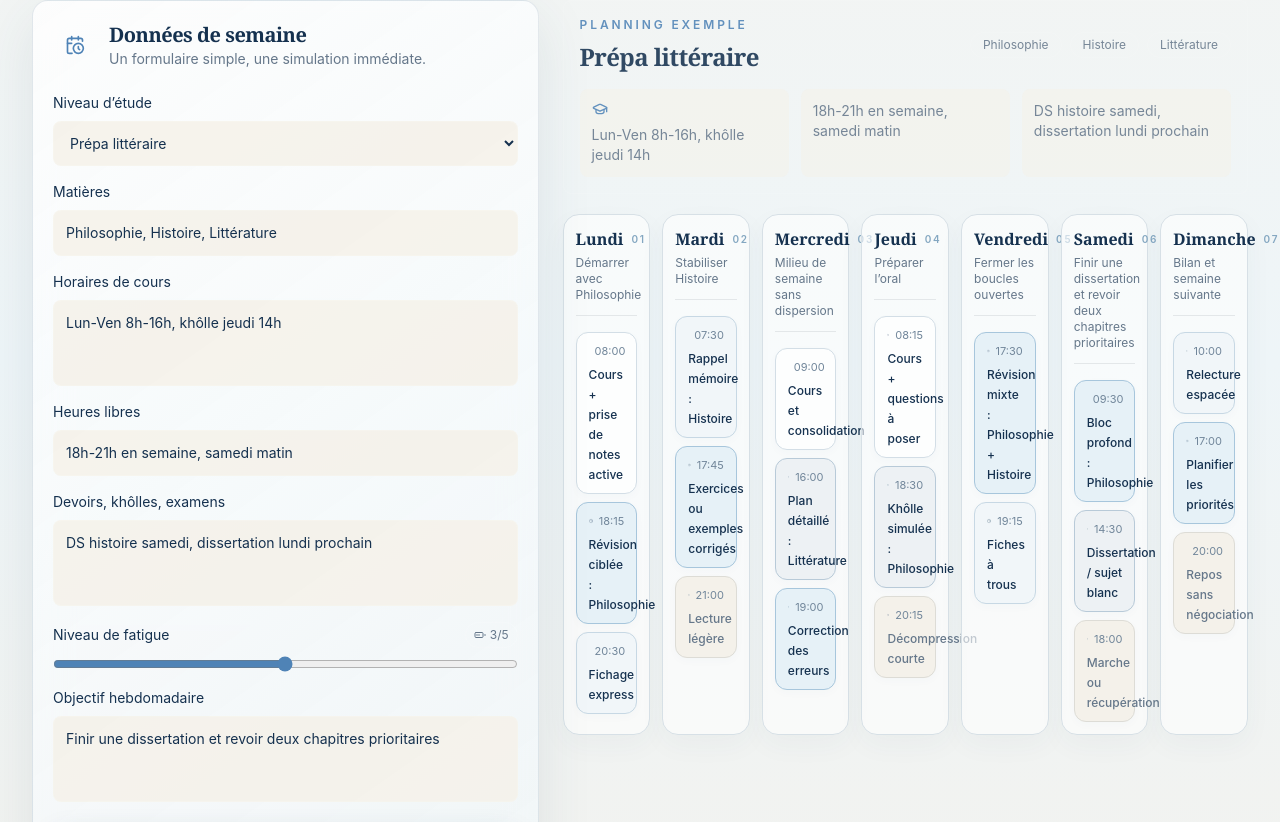
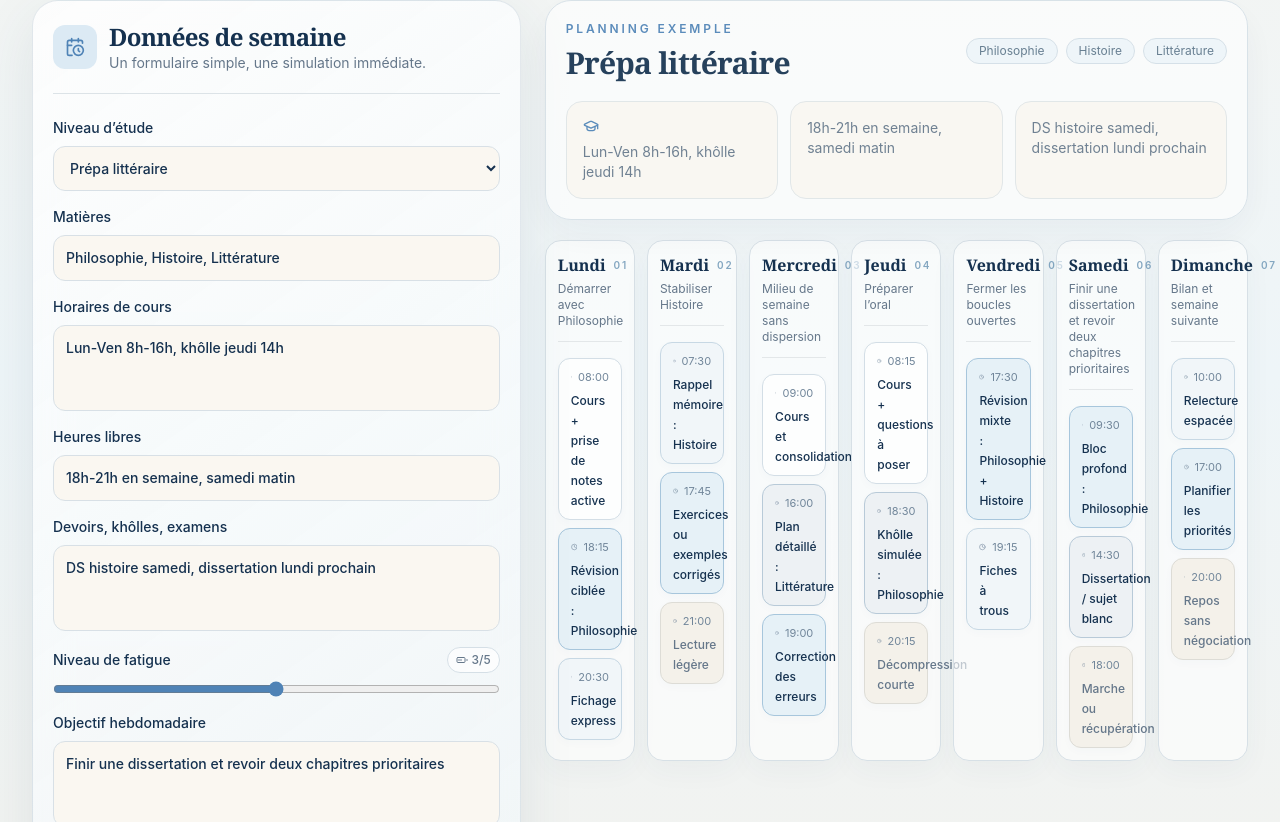
Before and after one commit to kevo13-web/Menta-Prepa-, a Next.js app: page /planning in a window 1280 px wide. Shown: the part 558-1380 px from the top of the page. Built offline with nearby package versions, Linux system fonts and the light colour scheme.

Commit message:
Polish planning workspace with light editorial styling

```diff
--- a/components/PlanningGenerator.tsx
+++ b/components/PlanningGenerator.tsx
@@ -8,15 +8,10 @@ import { GlassCard } from "@/components/GlassCard";
 import { PremiumButton } from "@/components/PremiumButton";
 
 const levels = ["Lycée", "Prépa scientifique", "Prépa ECG", "Prépa littéraire", "Fac", "Droit"];
-
 const fallbackSubjects = ["Philosophie", "Mathématiques", "Histoire"];
 
 function parseSubjects(value: string) {
-  const subjects = value
-    .split(",")
-    .map((subject) => subject.trim())
-    .filter(Boolean);
-
+  const subjects = value.split(",").map((subject) => subject.trim()).filter(Boolean);
   return subjects.length > 0 ? subjects : fallbackSubjects;
 }
 
@@ -27,70 +22,44 @@ function buildSchedule(subjects: string[], fatigue: number, goal: string): DaySc
   const third = subjects[2] ?? subjects[1] ?? "Culture générale";
 
   return [
-    {
-      day: "Lundi",
-      focus: `Démarrer avec ${main}`,
-      blocks: [
+    { day: "Lundi", focus: `Démarrer avec ${main}`, blocks: [
       { time: "08:00", label: "Cours + prise de notes active", type: "cours" },
       { time: "18:15", label: `Révision ciblée : ${main}`, type: "revision" },
       { time: "20:30", label: lightMode ? "Repos cadré" : "Fichage express", type: lightMode ? "repos" : "fichage" },
-      ],
-    },
-    {
-      day: "Mardi",
-      focus: `Stabiliser ${second}`,
-      blocks: [
+    ]},
+    { day: "Mardi", focus: `Stabiliser ${second}`, blocks: [
       { time: "07:30", label: `Rappel mémoire : ${second}`, type: "fichage" },
       { time: "17:45", label: "Exercices ou exemples corrigés", type: "revision" },
       { time: "21:00", label: "Lecture légère", type: "repos" },
-      ],
-    },
-    {
-      day: "Mercredi",
-      focus: "Milieu de semaine sans dispersion",
-      blocks: [
+    ]},
+    { day: "Mercredi", focus: "Milieu de semaine sans dispersion", blocks: [
       { time: "09:00", label: "Cours et consolidation", type: "cours" },
       { time: "16:00", label: `Plan détaillé : ${third}`, type: "dissertation" },
       { time: "19:00", label: "Correction des erreurs", type: "revision" },
-      ],
-    },
-    {
-      day: "Jeudi",
-      focus: "Préparer l’oral",
-      blocks: [
+    ]},
+    { day: "Jeudi", focus: "Préparer l’oral", blocks: [
       { time: "08:15", label: "Cours + questions à poser", type: "cours" },
       { time: "18:30", label: `Khôlle simulée : ${main}`, type: "dissertation" },
       { time: "20:15", label: "Décompression courte", type: "repos" },
-      ],
-    },
-    {
-      day: "Vendredi",
-      focus: "Fermer les boucles ouvertes",
-      blocks: [
+    ]},
+    { day: "Vendredi", focus: "Fermer les boucles ouvertes", blocks: [
       { time: "17:30", label: `Révision mixte : ${subjects.slice(0, 2).join(" + ")}`, type: "revision" },
       { time: "19:15", label: "Fiches à trous", type: "fichage" },
-      ],
-    },
-    {
-      day: "Samedi",
-      focus: goal || "Bloc long de progression",
-      blocks: [
+    ]},
+    { day: "Samedi", focus: goal || "Bloc long de progression", blocks: [
       { time: "09:30", label: `Bloc profond : ${main}`, type: "revision" },
       { time: "14:30", label: "Dissertation / sujet blanc", type: "dissertation" },
       { time: "18:00", label: "Marche ou récupération", type: "repos" },
-      ],
-    },
-    {
-      day: "Dimanche",
-      focus: "Bilan et semaine suivante",
-      blocks: [
+    ]},
+    { day: "Dimanche", focus: "Bilan et semaine suivante", blocks: [
       { time: "10:00", label: "Relecture espacée", type: "fichage" },
       { time: "17:00", label: "Planifier les priorités", type: "revision" },
       { time: "20:00", label: "Repos sans négociation", type: "repos" },
-      ],
-    },
+    ]},
   ];
 }
+
+const fieldClass = "rounded-xl border border-[#d8e0e6] bg-[#faf7f1] px-3 py-3 text-sm text-frost outline-none transition placeholder:text-[#8a98a5] focus:border-[#79a6cb] focus:ring-2 focus:ring-[#8db5d8]/20";
 
 export function PlanningGenerator() {
   const [level, setLevel] = useState("Prépa littéraire");
@@ -106,133 +75,70 @@ export function PlanningGenerator() {
   const schedule = useMemo(() => buildSchedule(subjects, fatigue, goal), [subjects, fatigue, goal]);
 
   return (
-    <div className="grid gap-6 lg:grid-cols-[0.85fr_1.15fr]">
-      <GlassCard className="h-fit">
-        <div className="mb-6 flex items-center gap-3">
-          <span className="flex h-11 w-11 items-center justify-center rounded-lg bg-mint/12 text-mint">
+    <div className="grid gap-6 lg:grid-cols-[0.82fr_1.18fr]">
+      <GlassCard className="h-fit rounded-[26px]">
+        <div className="mb-6 flex items-center gap-3 border-b border-[#dce3e7] pb-5">
+          <span className="flex h-11 w-11 items-center justify-center rounded-xl bg-[#dceaf4] text-[#4f83b6]">
             <CalendarClock className="h-5 w-5" />
           </span>
           <div>
-            <h2 className="text-xl font-semibold text-frost">Données de semaine</h2>
+            <h2 className="font-serif text-2xl font-semibold text-frost">Données de semaine</h2>
             <p className="text-sm text-muted">Un formulaire simple, une simulation immédiate.</p>
           </div>
         </div>
 
         <div className="grid gap-4">
-          <label className="grid gap-2 text-sm text-frost">
-            Niveau d’étude
-            <select
-              value={level}
-              onChange={(event) => setLevel(event.target.value)}
-              className="rounded-lg border border-white/10 bg-ink/80 px-3 py-3 text-sm text-frost outline-none transition focus:border-mint/50"
-            >
-              {levels.map((item) => (
-                <option key={item}>{item}</option>
-              ))}
+          <label className="grid gap-2 text-sm font-medium text-frost">Niveau d’étude
+            <select value={level} onChange={(event) => setLevel(event.target.value)} className={fieldClass}>
+              {levels.map((item) => <option key={item}>{item}</option>)}
             </select>
           </label>
-
-          <label className="grid gap-2 text-sm text-frost">
-            Matières
-            <input
-              value={subjectsInput}
-              onChange={(event) => setSubjectsInput(event.target.value)}
-              className="rounded-lg border border-white/10 bg-ink/80 px-3 py-3 text-sm text-frost outline-none transition placeholder:text-muted focus:border-mint/50"
-              placeholder="Philosophie, Maths, Histoire"
-            />
+          <label className="grid gap-2 text-sm font-medium text-frost">Matières
+            <input value={subjectsInput} onChange={(event) => setSubjectsInput(event.target.value)} className={fieldClass} placeholder="Philosophie, Maths, Histoire" />
           </label>
-
-          <label className="grid gap-2 text-sm text-frost">
-            Horaires de cours
-            <textarea
-              value={courseHours}
-              onChange={(event) => setCourseHours(event.target.value)}
-              rows={3}
-              className="resize-none rounded-lg border border-white/10 bg-ink/80 px-3 py-3 text-sm text-frost outline-none transition placeholder:text-muted focus:border-mint/50"
-            />
+          <label className="grid gap-2 text-sm font-medium text-frost">Horaires de cours
+            <textarea value={courseHours} onChange={(event) => setCourseHours(event.target.value)} rows={3} className={`${fieldClass} resize-none`} />
           </label>
-
-          <label className="grid gap-2 text-sm text-frost">
-            Heures libres
-            <input
-              value={freeHours}
-              onChange={(event) => setFreeHours(event.target.value)}
-              className="rounded-lg border border-white/10 bg-ink/80 px-3 py-3 text-sm text-frost outline-none transition focus:border-mint/50"
-            />
+          <label className="grid gap-2 text-sm font-medium text-frost">Heures libres
+            <input value={freeHours} onChange={(event) => setFreeHours(event.target.value)} className={fieldClass} />
           </label>
-
-          <label className="grid gap-2 text-sm text-frost">
-            Devoirs, khôlles, examens
-            <textarea
-              value={deadlines}
-              onChange={(event) => setDeadlines(event.target.value)}
-              rows={3}
-              className="resize-none rounded-lg border border-white/10 bg-ink/80 px-3 py-3 text-sm text-frost outline-none transition focus:border-mint/50"
-            />
+          <label className="grid gap-2 text-sm font-medium text-frost">Devoirs, khôlles, examens
+            <textarea value={deadlines} onChange={(event) => setDeadlines(event.target.value)} rows={3} className={`${fieldClass} resize-none`} />
           </label>
-
-          <label className="grid gap-2 text-sm text-frost">
-            <span className="flex items-center justify-between">
-              Niveau de fatigue
-              <span className="inline-flex items-center gap-1 rounded-full border border-white/10 px-2 py-1 text-xs text-muted">
-                <BatteryMedium className="h-3 w-3" />
-                {fatigue}/5
+          <label className="grid gap-2 text-sm font-medium text-frost">
+            <span className="flex items-center justify-between">Niveau de fatigue
+              <span className="inline-flex items-center gap-1 rounded-full border border-[#d5dfe6] bg-white/65 px-2 py-1 text-xs text-muted"><BatteryMedium className="h-3 w-3" />{fatigue}/5</span>
             </span>
-            </span>
-            <input
-              type="range"
-              min="1"
-              max="5"
-              value={fatigue}
-              onChange={(event) => setFatigue(Number(event.target.value))}
-              className="accent-mint"
-            />
+            <input type="range" min="1" max="5" value={fatigue} onChange={(event) => setFatigue(Number(event.target.value))} className="accent-[#4f83b6]" />
           </label>
-
-          <label className="grid gap-2 text-sm text-frost">
-            Objectif hebdomadaire
-            <textarea
-              value={goal}
-              onChange={(event) => setGoal(event.target.value)}
-              rows={3}
-              className="resize-none rounded-lg border border-white/10 bg-ink/80 px-3 py-3 text-sm text-frost outline-none transition focus:border-mint/50"
-            />
+          <label className="grid gap-2 text-sm font-medium text-frost">Objectif hebdomadaire
+            <textarea value={goal} onChange={(event) => setGoal(event.target.value)} rows={3} className={`${fieldClass} resize-none`} />
           </label>
-
-          <PremiumButton onClick={() => setGenerated(true)} icon={Sparkles} className="mt-2 w-full">
-            Générer mon planning
-          </PremiumButton>
+          <PremiumButton onClick={() => setGenerated(true)} icon={Sparkles} className="mt-2 w-full">Générer mon planning</PremiumButton>
         </div>
       </GlassCard>
 
       <div className="space-y-5">
         <motion.div
           initial={false}
-          animate={generated ? { opacity: 1, y: 0 } : { opacity: 0.88, y: 0 }}
-          className="rounded-lg border border-white/10 bg-white/[0.045] p-4"
+          animate={generated ? { opacity: 1, y: 0 } : { opacity: 0.92, y: 0 }}
+          className="rounded-[26px] border border-[#d6e0e7] bg-white/65 p-5 shadow-[0_14px_40px_rgba(53,82,110,0.05)]"
         >
-          <div className="flex flex-col gap-3 sm:flex-row sm:items-center sm:justify-between">
+          <div className="flex flex-col gap-4 sm:flex-row sm:items-center sm:justify-between">
             <div>
-              <p className="text-xs font-semibold uppercase tracking-[0.24em] text-mint">
-                Planning {generated ? "personnalisé" : "exemple"}
-              </p>
-              <h2 className="mt-2 text-2xl font-semibold text-frost">{level}</h2>
+              <p className="text-xs font-semibold uppercase tracking-[0.24em] text-[#4f83b6]">Planning {generated ? "personnalisé" : "exemple"}</p>
+              <h2 className="mt-2 font-serif text-3xl font-semibold text-frost">{level}</h2>
             </div>
             <div className="flex flex-wrap gap-2">
               {subjects.slice(0, 4).map((subject) => (
-                <span key={subject} className="rounded-full border border-white/10 bg-white/8 px-3 py-1 text-xs text-muted">
-                  {subject}
-                </span>
+                <span key={subject} className="rounded-full border border-[#d3dee6] bg-[#eef5f9] px-3 py-1 text-xs text-[#5d7589]">{subject}</span>
               ))}
             </div>
           </div>
-          <div className="mt-4 grid gap-3 text-sm text-muted md:grid-cols-3">
-            <div className="rounded-lg bg-ink/60 p-3">
-              <GraduationCap className="mb-2 h-4 w-4 text-mint" />
-              {courseHours}
-            </div>
-            <div className="rounded-lg bg-ink/60 p-3">{freeHours}</div>
-            <div className="rounded-lg bg-ink/60 p-3">{deadlines}</div>
+          <div className="mt-5 grid gap-3 text-sm text-muted md:grid-cols-3">
+            <div className="rounded-2xl border border-[#e0e5e7] bg-[#faf7f1] p-4"><GraduationCap className="mb-2 h-4 w-4 text-[#4f83b6]" />{courseHours}</div>
+            <div className="rounded-2xl border border-[#e0e5e7] bg-[#faf7f1] p-4">{freeHours}</div>
+            <div className="rounded-2xl border border-[#e0e5e7] bg-[#faf7f1] p-4">{deadlines}</div>
           </div>
         </motion.div>
 
```
Lines whose indentation alone changed are shown as unchanged.
